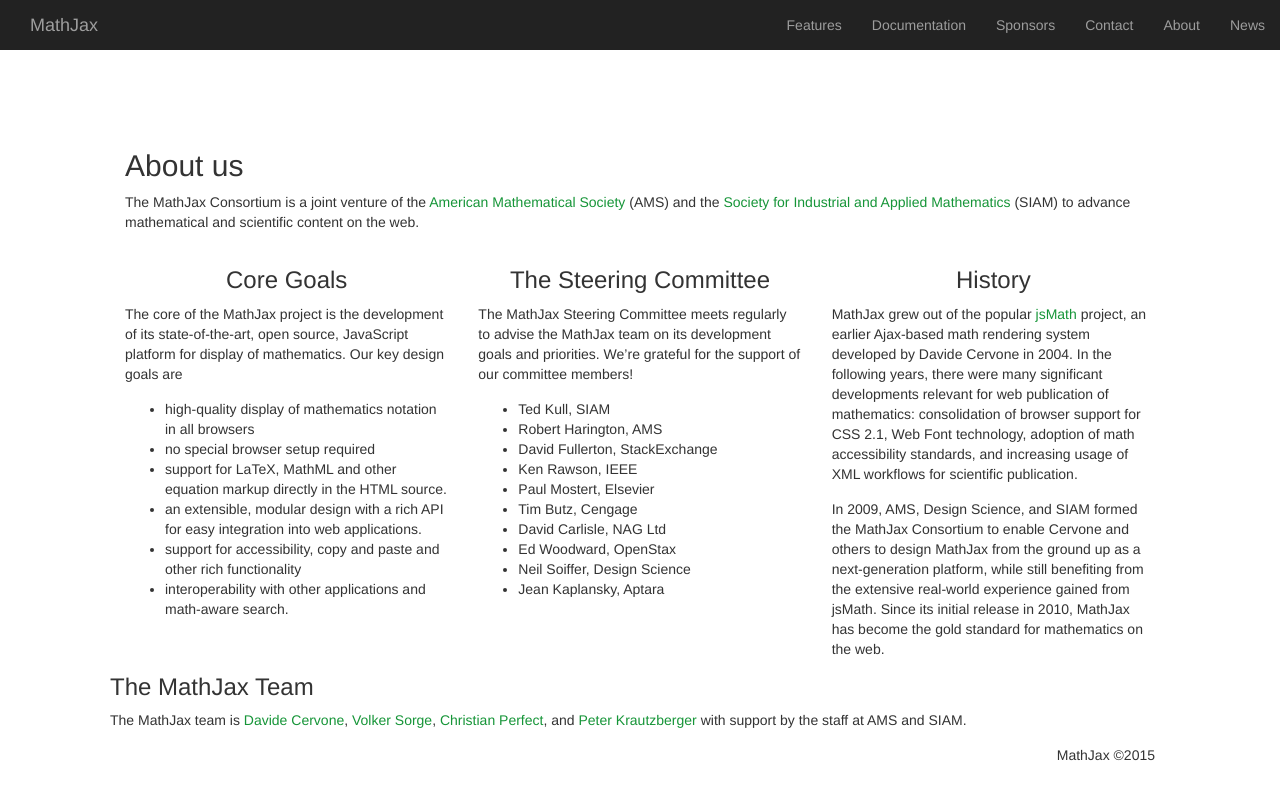
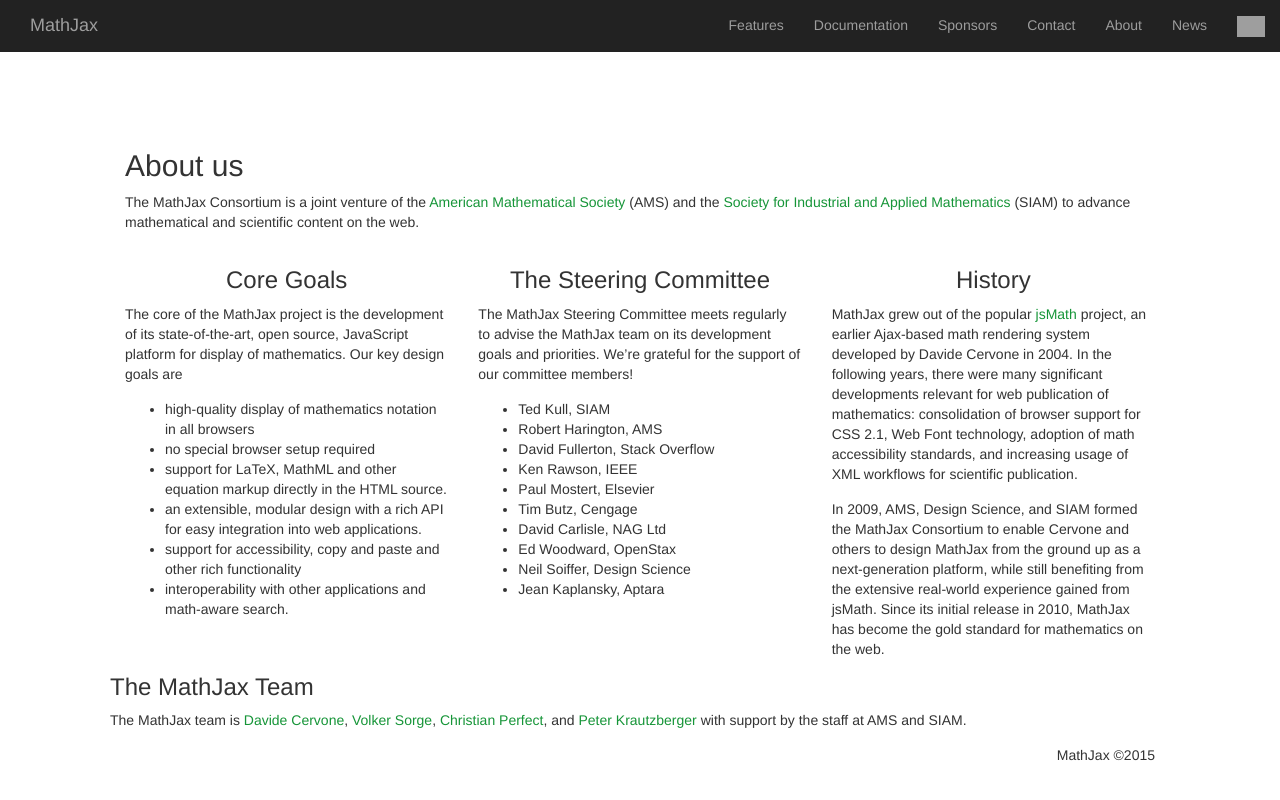
Before and after one commit to mathjax/MathJax-website, a Jekyll site: the page built from index.html, in a window 1280 px wide and 900 px high, scrolled down 3869 px. Shown: the top 800 px of the window. Built offline with Jekyll 4.4.1, drawn with Linux system fonts in a browser that asks for light colours; nearby versions of some CDN libraries; formulas are drawn with MathJax 3; grey boxes are pictures that could not be loaded.

Commit message:
Improve front page
* Update Stackexchange => Stack Overflow
* Update links to sponsor logos (to better compressed files)
* Add donate button to nav bar

```diff
--- a/_includes/header.html
+++ b/_includes/header.html
@@ -27,6 +27,9 @@
                     </li>
                     <li><a href="{{ site.baseurl }}/news/">News</a>
                     </li>
+                    <li><a style="border:0;" href="https://pledgie.com/campaigns/27873"><img style="height: 1.5em;" alt="Click here to make a donation to MathJax at pledgie.com !" src="https://pledgie.com/campaigns/27873.png?skin_name=chrome" >
+                    </a>
+                    </li>
                 </ul>
             </div>
             <!-- /.navbar-collapse -->
--- a/index.html
+++ b/index.html
@@ -207,8 +207,7 @@
     <div class="row">
       <h2> MathJax Sponsors</h2>
       <p>We are supported by <a href="#modal-sponsorship" data-toggle="modal" data-target="#modal-sponsorship">the MathJax Sponsorship Program</a> and individual donations. Please
-        <a style="border:0;" href="https://pledgie.com/campaigns/27873">
-+          <img style="height: 2.25em;" alt="Click here to lend your support to: MathJax individual donations 2015 and make a donation at pledgie.com !" src="https://pledgie.com/campaigns/27873.png?skin_name=chrome" >
+        <a style="border:0;" href="https://pledgie.com/campaigns/27873"><img style="height: 2.25em;" alt="Click here to lend your support to: MathJax individual donations 2015 and make a donation at pledgie.com !" src="https://pledgie.com/campaigns/27873.png?skin_name=chrome" >
         </a>
       </p>
     </div>
@@ -222,21 +221,21 @@
       </div>
       <div class="col-xs-12 col-sm-6 text-center" aria-haspopup="true" data-toggle="popover" data-placement="bottom" data-trigger="hover" data-title="Society for Industrial and Applied Mathematics" data-content="The Society for Industrial and Applied Mathematics (SIAM) is an international community of over 13,000 individual members. Almost 500 academic, manufacturing, research and development, service and consulting organizations, government, and military organizations worldwide are institutional members. SIAM fosters the development of applied mathematical and computational methodologies needed in these various application areas. Applied mathematics in partnership with computational science is essential in solving many real-world problems. Through publications, research, and community, the mission of SIAM is to build cooperation between mathematics and the worlds of science and technology. For more information, please visit <a href='http://www.siam.org'>www.siam.org</a>.">
         <a href="//siam.org">
-          <img alt="SIAM" src="//cdn.mathjax.org/mathjax/badge/sponsors/SIAM.jpg" style="width:60%;">
+          <img alt="SIAM" src="//cdn.mathjax.org/mathjax/badge/sponsors/SIAM.gif" style="width:60%;">
         </a>
       </div>
     </section>
     <hr>
     <section class="row sponsors-partner" id="partners">
       <h3>Partners</h3>
-      <div class="col-xs-12 col-sm-4 text-center" aria-haspopup="true" data-html="true" data-toggle="popover" data-placement="bottom" data-trigger="hover" data-title="Stack Exchange" data-content="Headquartered in New York City, Stack Exchange is a fast-growing network of question and answer sites covering a diverse range of topics from software programming and cooking to photography and personal finance. Founded in 2008, co-founders Jeff Atwood and Joel Spolsky brought together millions of computer programmers from around the world to help each other with detailed technical questions. Based on Stack Overflow’s success, the company expanded and launched the Stack Exchange Network in August 2010. Stack Exchange currently consists of over 100 sites and and more than 3 million active users. For more information, please visit <a href='http://www.stackexchange.com'>www.stackexchange.com</a>.">
-        <a href="http://www.stackexchange.com">
-          <img alt="Stack Exchange" src="//cdn.mathjax.org/mathjax/badge/sponsors/stackexchange.png" style="width:100%;padding-top: 20%;padding-bottom: 10%;" />
+      <div class="col-xs-12 col-sm-4 text-center" aria-haspopup="true" data-html="true" data-toggle="popover" data-placement="bottom" data-trigger="hover" data-title="Stack Overflow" data-content="Stack Overflow is the preeminent site for programmers to find, ask, and answer questions about software development. Founded in 2008, co-founders Jeff Atwood and Joel Spolsky brought together millions of computer programmers from around the world to help each other with detailed technical questions. Based on Stack Overflow’s success, the company expanded and launched the Stack Exchange Network in August 2010. Stack Exchange currently consists of over 100 sites and and more than 3 million active users. For more information, please visit <a href='http://www.stackexchange.com/about'>www.stackexchange.com/about</a>.">
+        <a href="http://www.stackexchange.com/about">
+          <img alt="Stack Overflow" src="//cdn.mathjax.org/mathjax/badge/sponsors/so-logo.png" style="width:100%;padding-top: 20%;padding-bottom: 10%;" />
         </a>
       </div>
       <div class="col-xs-12 col-sm-4 text-center" aria-haspopup="true" data-html="true" data-toggle="popover" data-placement="bottom" data-trigger="hover" data-title="IEEE" data-content="The Institute of Electrical and Electronics Engineers (IEEE) is the world’s largest professional association dedicated to advancing technological innovation and excellence for the benefit of humanity. IEEE and its members inspire a global community through IEEE’s highly cited publications, conferences, technology standards, and professional and educational activities. IEEE is designed to serve professionals involved in all aspects of the electrical, electronic and computing fields and related areas of science and technology that underlie modern civilization. Its 38 Societies and 7 technical Councils represent the wide range of IEEE technical interests. The IEEE <em>Xplore</em> Digital Library hosts more than 3 million documents, with more than 8 million downloads each month. For more information, please visit <a href='http://www.ieee.org'>www.ieee.org</a>.">
         <a href="http://www.ieee.org">
-          <img alt="IEEE" src="//cdn.mathjax.org/mathjax/badge/sponsors/IEEE.png" style="width:100%;padding-top:20%;padding-bottom:10%;" />
+          <img alt="IEEE" src="//cdn.mathjax.org/mathjax/badge/sponsors/IEEE.gif" style="width:100%;padding-top:20%;padding-bottom:10%;" />
         </a>
       </div>
       <div class="col-xs-12 col-sm-4 text-center" aria-haspopup="true" data-html="true" data-toggle="popover" data-placement="bottom" data-trigger="hover" title="Elsevier" data-content="Headquartered in Amsterdam, Elsevier serves more than 30 million scientists, students and health and information professionals worldwide. With more than 7,000 employees in 24 countries Elsevier partners with a global community of 7,000 journal editors, 70,000 editorial board members, 300,000 reviewers and 600,000 authors to help advance science and health by providing world-class information and innovative tools. Elsevier is a founding publisher of global programs that provide free or low-cost access to science and health information in the developing world. With its roots in journal and book publishing, Elsevier has fostered the peer-review process for more than 130 years.<br>
@@ -260,9 +259,9 @@
               <a class="col-xs-6 col-sm-3 supporter-logo" title="IOPP" href="http://ioppublishing.org/" style="background-image:url(https://cdn.mathjax.org/mathjax/badge/sponsors/IOPP.gif);background-position: 50% 50%;background-repeat: no-repeat;background-size: contain;}">
               </a>
 
-              <a class="col-xs-6 col-sm-3 supporter-logo" title="AIP" href="http://www.aip.org" style="background-image:url(https://cdn.mathjax.org/mathjax/badge/sponsors/aip_logo_2line.jpg);background-position: 50% 50%;background-repeat: no-repeat;background-size: contain;}">
+              <a class="col-xs-6 col-sm-3 supporter-logo" title="AIP" href="http://www.aip.org" style="background-image:url(https://cdn.mathjax.org/mathjax/badge/sponsors/aip_logo_2line.gif);background-position: 50% 50%;background-repeat: no-repeat;background-size: contain;}">
               </a>
-              <a class="col-xs-6 col-sm-3 supporter-logo" title="LMS" href="http://www.lms.ac.uk" style="background-image:url(https://cdn.mathjax.org/mathjax/badge/sponsors/LMS.png);background-position: 50% 50%;background-repeat: no-repeat;background-size: contain;}">
+              <a class="col-xs-6 col-sm-3 supporter-logo" title="LMS" href="http://www.lms.ac.uk" style="background-image:url(https://cdn.mathjax.org/mathjax/badge/sponsors/LMS.gif);background-position: 50% 50%;background-repeat: no-repeat;background-size: contain;}">
               </a>
               <a class="col-xs-6 col-sm-3 supporter-logo" href="http://www.springer.com" title="Springer" style="background-image:url(https://cdn.mathjax.org/mathjax/badge/sponsors/Springer_wide.svg);background-position: 50% 50%;background-repeat: no-repeat;background-size: contain;}">
               </a>
@@ -278,14 +277,14 @@
               </a>
               <a class="col-xs-6 col-sm-3 supporter-logo" title="MathWorks" href="http://www.mathworks.com" style="background-image:url(https://cdn.mathjax.org/mathjax/badge/sponsors/Mathworks.jpg);background-position: 50% 50%;background-repeat: no-repeat;background-size: 95%;}">
               </a>
-              <a class="col-xs-6 col-sm-3 supporter-logo" title="Highwire" href="http://www.highwire.org" style="background-image:url(https://cdn.mathjax.org/mathjax/badge/sponsors/HighWire.png);background-position: 50% 50%;background-repeat: no-repeat;background-size: 95%;}">
+              <a class="col-xs-6 col-sm-3 supporter-logo" title="Highwire" href="http://www.highwire.org" style="background-image:url(https://cdn.mathjax.org/mathjax/badge/sponsors/HighWire.jpg);background-position: 50% 50%;background-repeat: no-repeat;background-size: 95%;}">
               </a>
 
-              <a class="col-xs-6 col-sm-3 supporter-logo" title="T&amp;F" href="http://www.taylorandfrancisgroup.com" style="background-image:url(https://cdn.mathjax.org/mathjax/badge/sponsors/TandF.png);background-position: 50% 50%;background-repeat: no-repeat;background-size: 95%;}">
+              <a class="col-xs-6 col-sm-3 supporter-logo" title="T&amp;F" href="http://www.taylorandfrancisgroup.com" style="background-image:url(https://cdn.mathjax.org/mathjax/badge/sponsors/TandF.gif);background-position: 50% 50%;background-repeat: no-repeat;background-size: 95%;}">
               </a>
               <a class="col-xs-6 col-sm-3 supporter-logo" title="Wiley" href="http://www.wiley.com" style="background-image:url(https://cdn.mathjax.org/mathjax/badge/sponsors/Wiley_logo.svg);background-position: 50% 50%;background-repeat: no-repeat;background-size: 95%;}">
               </a>
-              <a class="col-xs-6 col-sm-3 supporter-logo" title="PLOS" href="http://www.plos.org" style="background-image:url(https://cdn.mathjax.org/mathjax/badge/sponsors/plos_logo.png);background-position: 50% 50%;background-repeat: no-repeat;background-size: 95%;}">
+              <a class="col-xs-6 col-sm-3 supporter-logo" title="PLOS" href="http://www.plos.org" style="background-image:url(https://cdn.mathjax.org/mathjax/badge/sponsors/plos_logo.gif);background-position: 50% 50%;background-repeat: no-repeat;background-size: 95%;}">
               </a>
 
     </div>
@@ -369,7 +368,7 @@
         <ul>
           <li>Ted Kull, SIAM</li>
           <li>Robert Harington, AMS</li>
-          <li>David Fullerton, StackExchange</li>
+          <li>David Fullerton, Stack Overflow</li>
           <li>Ken Rawson, IEEE</li>
           <li>Paul Mostert, Elsevier</li>
           <li>Tim Butz, Cengage</li>
```
